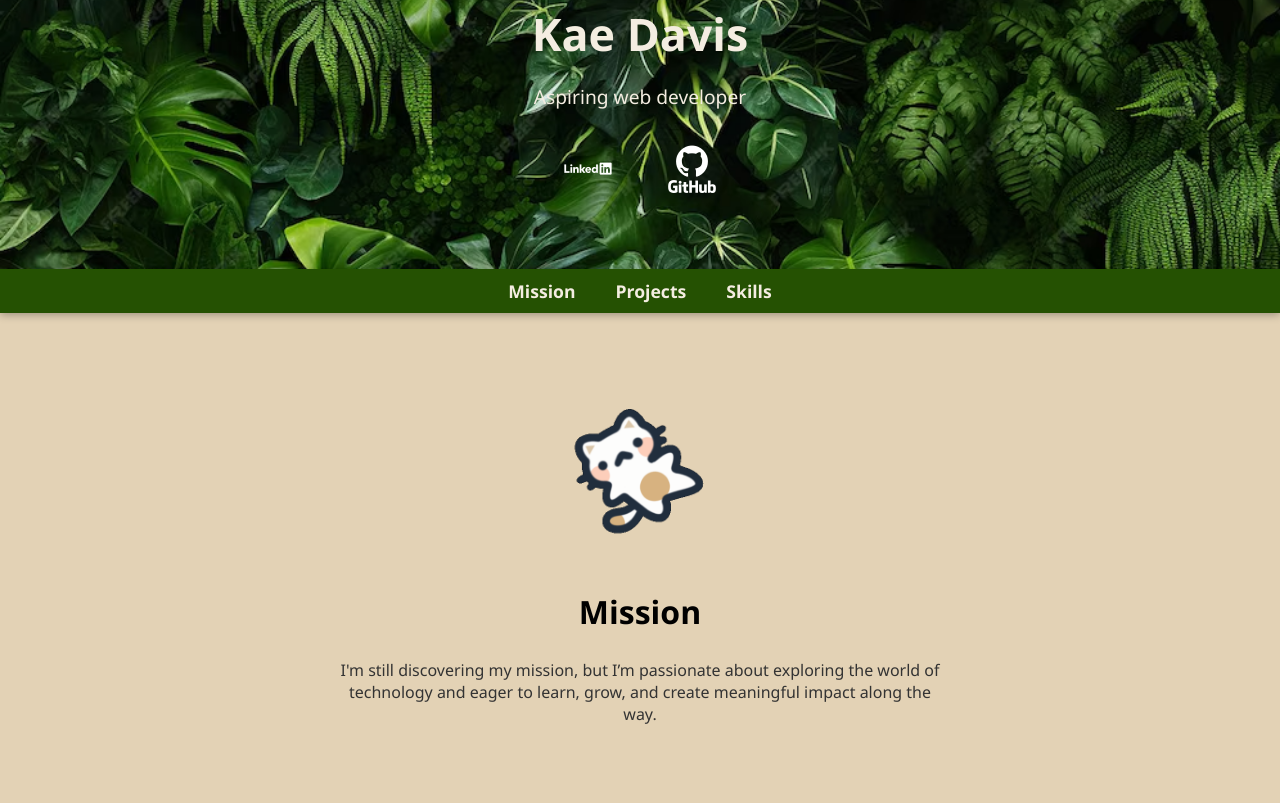
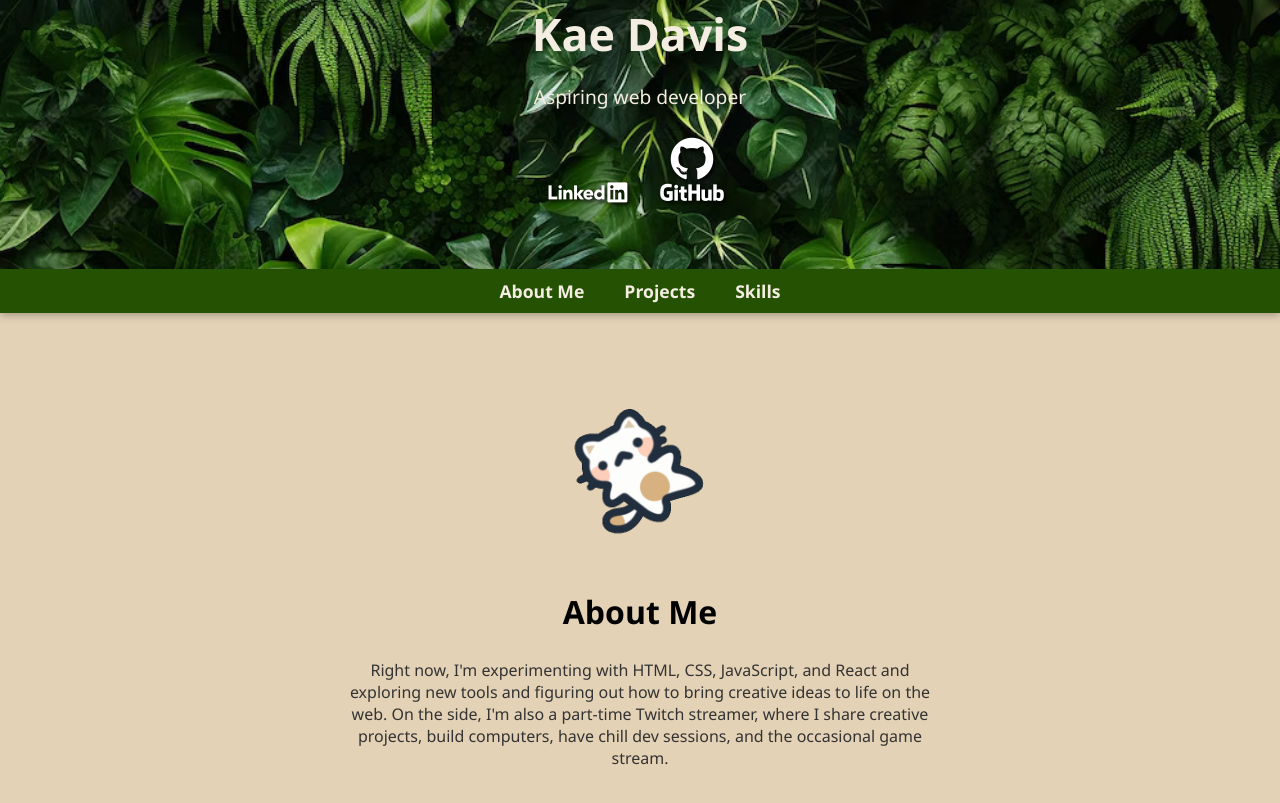
Before and after one commit to KDavis00/GCA_KaeD, a plain HTML site: page index.html in a window 1280 px wide. Shown: the part 237-1040 px from the top of the page. Drawn offline with nearby package versions, Linux system fonts and the light colour scheme.

Commit message:
fixed logos and section

```diff
--- a/index.html
+++ b/index.html
@@ -33,7 +33,7 @@
   <!-- Sticky Navbar -->
 <nav class="navbar">
   <ul>
-    <li><a href="#mission">Mission</a></li>
+    <li><a href="#about">About Me</a></li>
     <li><a href="#projects">Projects</a></li>
     <li><a href="#skills">Skills</a></li>
   </ul>
@@ -41,17 +41,18 @@
 
 
   <!-- Mission Section -->
-  <section class="section" id="mission">
+  <section class="section" id="about">
     <div class="gif-wrapper">
     <img src="cat-breakdance.gif" alt="Cat Breakdancing" class="gif-small" />
     </div>
     <div class="text">
-      <h2>Mission</h2>
+      <h2>About Me</h2>
       <p>
-        I'm still discovering my mission, but I’m passionate about exploring
-        the world of technology and eager to learn, grow, and create
-        meaningful impact along the way.
+        Right now, I'm experimenting with HTML, CSS, JavaScript, and React and exploring new tools and figuring out how to bring creative ideas to life on the web.
+
+        On the side, I'm also a part-time Twitch streamer, where I share creative projects, build computers, have chill dev sessions, and the occasional game stream.
       </p>
+
     </div>
   </section>
 <!-- Projects Section -->
--- a/style.css
+++ b/style.css
@@ -5,6 +5,7 @@ body {
   background-color: #255203;
   color: #333;
 }
+
 
 a {
   text-decoration: none;
@@ -91,20 +92,21 @@ header p {
 }
 
 .social-links i {
-  font-size: 3rem;
+  font-size: 4rem;
   color: white;
   transition: transform 0.2s ease, color 0.2s ease;
+  text-shadow: 2px 2px 4px rgba(0, 0, 0, 9);  /* Adding a subtle shadow effect */
 }
 
 .social-links i:hover {
   transform: scale(1.2);
-  color: #0a66c2;
+  color: #ebe485;
 }
-.devicon-linkedin-plain-wordmark {
-  font-size: 4rem;        /* make it bigger */
-  line-height: 1;         /* remove extra spacing */
+
+.social-links .devicon-linkedin-plain-wordmark {
+  font-size: 5rem !important;  /* Making the LinkedIn icon bigger with !important to override any other styles */
   position: relative;
-  top: 0;                 /* reset the push-up */
+  top: 24px;                 /* reset the push-up */
 }
 .navbar {
   position: sticky;
@@ -157,8 +159,8 @@ header p {
   text-align: center;
 }
 
-/* Mission Section Gif */
-#mission .text {
+/* about Section Gif */
+#about .text {
   display: flex;
   flex-direction: column;  /* stack elements vertically */
   align-items: center;     /* center heading, gif, and paragraph */
@@ -173,7 +175,7 @@ header p {
   margin: 20px 0;          /* space around the GIF */
 }
 
-#mission .gif-small {
+#about .gif-small {
   display: block;
   width: 150px;
   height: auto;
```
